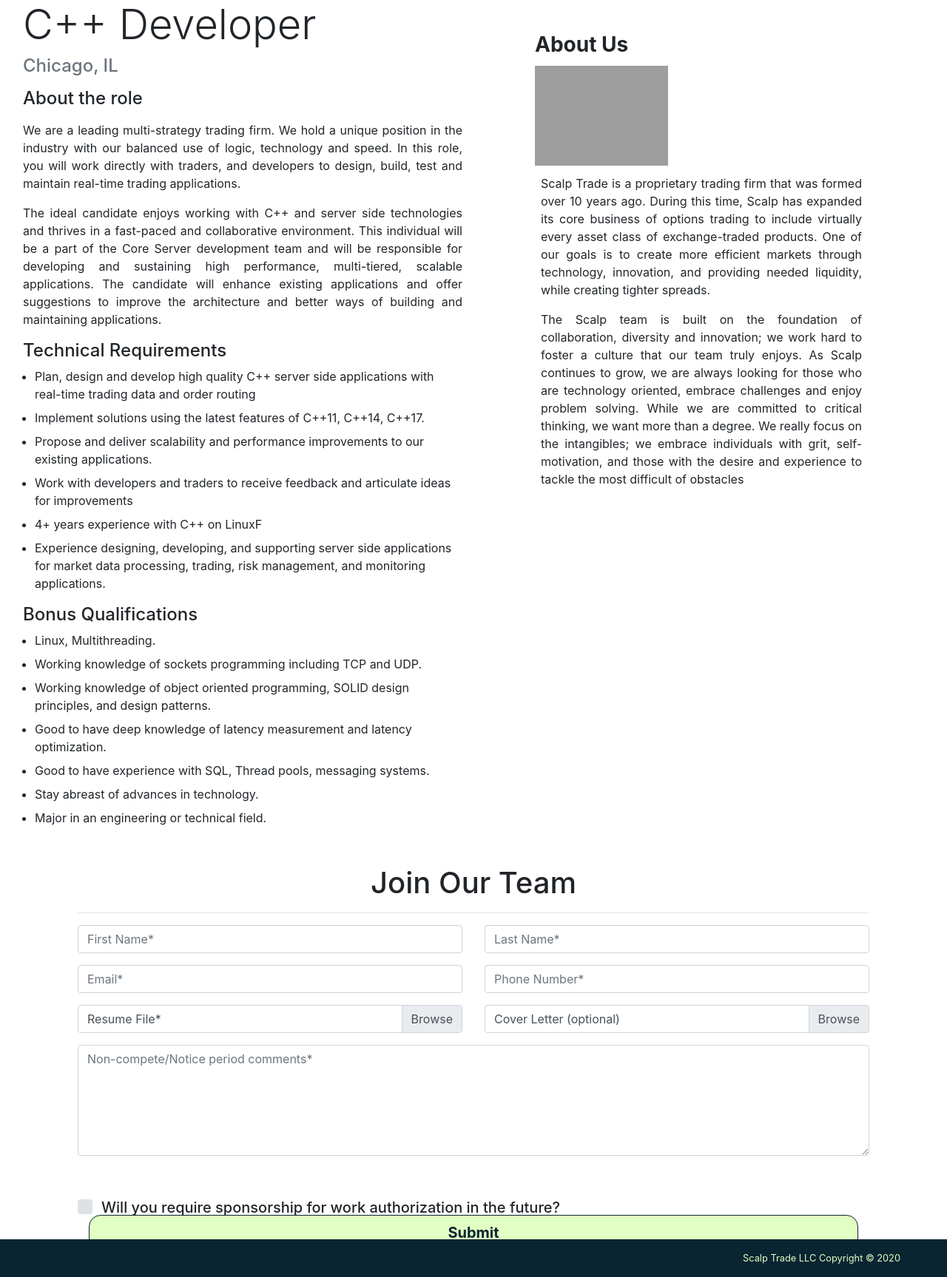
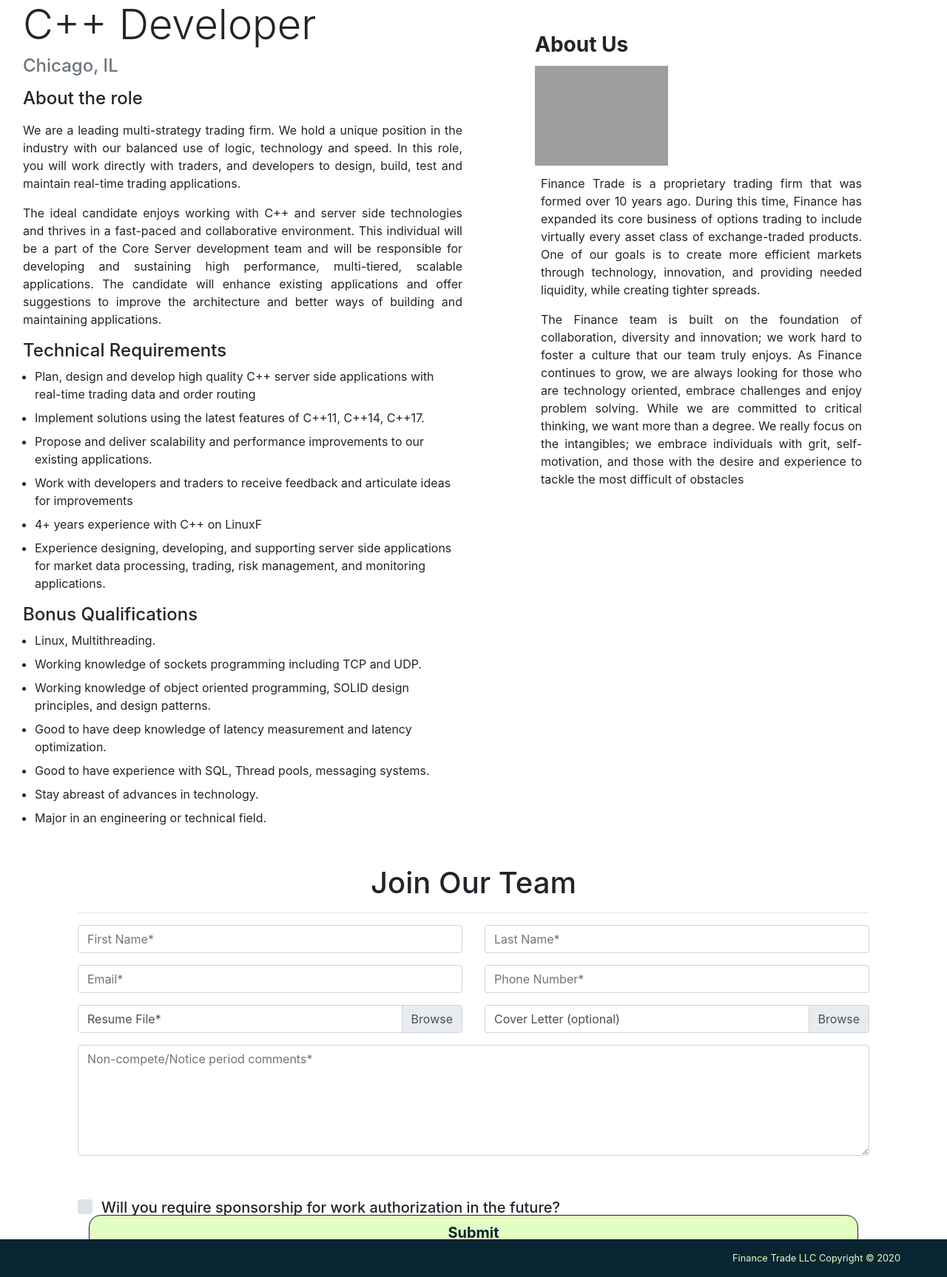
Before and after one commit to lopezjronald/django-finance-project, a Django app: template templates/careers.html in a window 1280 px wide. Shown: the part 172-1899 px from the top of the page at 74% size. Run offline with Django 3.2, Linux system fonts and the light colour scheme; the template is opened without the code that fills it, so the values that code supplies are empty; some libraries are stand-ins or nearby versions; grey boxes are pictures that could not be loaded.

Commit message:
modified files

```diff
--- a/templates/_base.html
+++ b/templates/_base.html
@@ -26,7 +26,7 @@
 <nav id="base-navbar" class="navbar navbar-expand navbar-dark py-3">
     <div class="container-fluid">
         <a class="navbar-brand ml-5 px-5" href="{% url 'home' %}"><img class="img-responsive"
-                                                                  src="{% static 'images/scalp.png' %}"
+                                                                  src="{% static 'images/finance.png' %}"
                                                                   alt="responsive image"></a>
         <button class="navbar-toggler" data-target="#navbarCollapse" data-toggle="collapse">
             <span class="navbar-toggler-icon"></span>
@@ -76,7 +76,7 @@
         <div class="container-fluid">
             <div class="row">
                 <div class="col mr-5 text-right">
-                    <p>Scalp Trade LLC Copyright &copy; <span id="year"></span></p>
+                    <p>Finance Trade LLC Copyright &copy; <span id="year"></span></p>
                 </div>
             </div>
         </div>
--- a/templates/careers.html
+++ b/templates/careers.html
@@ -65,17 +65,16 @@
                 <div class="card about-card">
                     <div class="card-body">
                         <h3 class="card-title text-left"><strong>About Us</strong></h3>
-                        <img src="{% static 'images/scalp.png' %}" alt="" class="rl-auto d-block">
-                        <div class="card-text text-justify mt-1 p-2">Scalp Trade is a proprietary trading firm that
-                            was formed over 10
-                            years ago. During this time, Scalp has expanded its core business of options trading to
+                        <img src="{% static 'images/finance.png' %}" alt="" class="rl-auto d-block">
+                        <div class="card-text text-justify mt-1 p-2">Finance Trade is a proprietary trading firm that
+                            was formed over 10 years ago. During this time, Finance has expanded its core business of options trading to
                             include virtually every asset class of exchange-traded products. One of our goals is to
                             create more efficient markets through technology, innovation, and providing needed
                             liquidity, while creating tighter spreads.
                         </div>
                         <div class="card-text text-justify p-2">
-                            The Scalp team is built on the foundation of collaboration, diversity and innovation; we
-                            work hard to foster a culture that our team truly enjoys. As Scalp continues to grow, we
+                            The Finance team is built on the foundation of collaboration, diversity and innovation; we
+                            work hard to foster a culture that our team truly enjoys. As Finance continues to grow, we
                             are always looking for those who are technology oriented, embrace challenges and enjoy
                             problem solving. While we are committed to critical thinking, we want more than a
                             degree. We really focus on the intangibles; we embrace individuals with grit,
--- a/templates/jobs/job_detail.html
+++ b/templates/jobs/job_detail.html
@@ -38,7 +38,7 @@
                     <div class="card about-card">
                         <div class="card-body">
                             <h3 class="card-title text-left"><strong>About Us</strong></h3>
-                            <img src="{% static 'images/scalp.png' %}" alt="" class="rl-auto d-block">
+                            <img src="{% static 'images/finance.png' %}" alt="" class="rl-auto d-block">
                             <div class="card-text text-justify mt-1 p-2">Scalp Trade is a proprietary trading firm that
                                 was formed over 10
                                 years ago. During this time, Scalp has expanded its core business of options trading to
```
